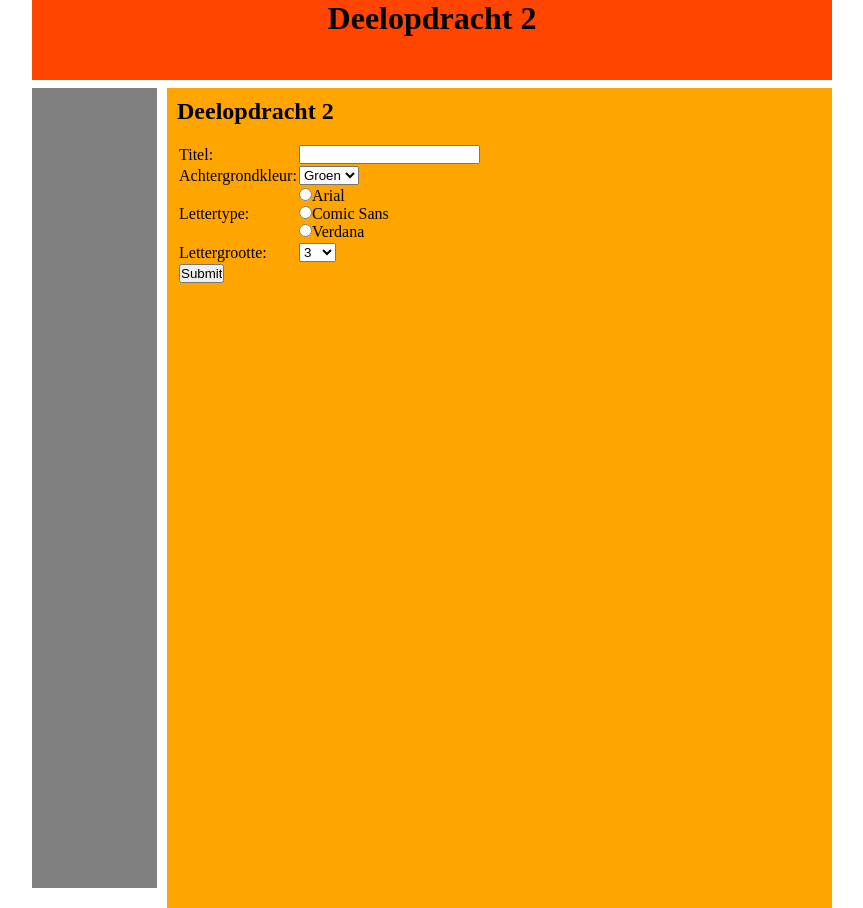
After one commit to PimV/Huiswerkopgaven, a PHP site: the page made by Weken/Week 1/Deelopdracht2.php in a window 1280 px wide. The commit adds this page. Shown: the whole page, without its empty margins (208-1071 px from the left). Run offline with PHP 8.4, Linux system fonts and the light colour scheme; the visitor is signed in with stand-in values (Sample User, id 1); data that the repository does not hold is empty.

Commit message:
deelopdracht2

```diff
--- a/CSSPortal.css
+++ b/CSSPortal.css
@@ -6,8 +6,7 @@
 #wrap {
     width:800px;
     height: 800px;
-    margin-right: 25%;
-    margin-left: 25%;
+    margin: auto;
 
 }
 
@@ -26,7 +25,6 @@
     overflow: visible;
     display: inline-block;
     height: 100%;
-
     text-align : center;
     background-color : grey;
 }
@@ -34,11 +32,15 @@
 
 #main{
     float: right;
-    padding-left: 10px;
-
-    width:655px;
+    padding: 10px;
+    width:645px;
     background-color: orange;
     height: 100%;
+}
+
+#formulier {
+    width: 100%;
+    clear: both;
 }
 
 ul {
@@ -55,10 +57,9 @@ a:link,a:visited {
     padding:4px;
     text-decoration:none;
     text-transform:uppercase;
-
 }
 a:hover,a:active
 {
-    margin: 5 0 5 0;
+
     background-color:#7A991A;
 }
--- /dev/null
+++ b/Weken/Week 1/Deelopdracht2.php
@@ -0,0 +1,91 @@
+
+<?php
+session_start();
+$weken = ($_SESSION['array']);
+?>
+<html>
+    <head>
+        <meta http-equiv="Content-Type" content="text/html; charset=UTF-8">
+        <title>Portal - Pim Verlangen - Deelopdracht 2</title>
+
+        <?php echo '<link rel="stylesheet" type="text/css" href="/HuiswerkOpgaven/CSSPortal.css"/>' ?>
+    </head>
+    <body>
+        <div id="wrap">
+            <div id="header">
+                <h1>Deelopdracht 2</h1>
+            </div>
+            <div id="navigation">
+                <?php
+                foreach ($weken as $waarde) {
+                    echo '<ul><a href="' . '/HuiswerkOpgaven/' . $waarde . '.php">' . $waarde . '</a></ul>';
+                }
+                ?>
+            </div>
+            <div id="main">
+                <h2 text-align="center">Deelopdracht 2</h2>
+                <br/>
+
+                <form action="Testpagina.php" method="post">
+                    <table>
+                        <tr>
+                            <td> Titel: </td>
+                            <td><input type="text" name="title"/> </td>
+                        </tr>
+                        <tr>
+                            <td> Achtergrondkleur:  </td>
+                            <td>
+                                <select name="kleur">
+                                    <option  value="green">Groen</option>
+                                    <option  value="red">Rood</option>
+                                    <option  value="blue">Blauw</option>
+                                    <option  value="yellow">Geel</option>
+                                </select>
+                            </td>
+                        </tr>
+                        <tr>
+                            <td>Lettertype: </td>
+                            <td>
+
+                                <input type="radio" name="font" value="Arial">Arial</input>
+                                <br/>
+                                <input type="radio" name="font" value="Comic Sans">Comic Sans</input>
+                                <br/>
+                                <input type="radio" name="font" value="Verdana">Verdana</input>
+
+
+
+                            </td>
+                        </tr>
+                        <tr>
+                            <td>Lettergrootte: </td>
+                            <td>
+                                <select name="size">
+                                    <option value="3">3</option>
+                                    <option  value="8">8</option>
+                                    <option value="12">12</option>
+                                    <option  value="20">20</option>
+                                </select>
+                            </td>
+                        </tr>
+                        <tr>
+                            <td>
+
+                                <?php
+
+
+                                ?>
+
+                                <input type="submit" name="Verzenden!"/>
+                            </td>
+                        </tr>
+
+                    </table>
+                </form>
+
+            </div>
+        </div>
+
+
+    </body>
+</html>
```
Also changed, not shown: Week 1.php (+19 -20 lines), Week 2.php (+2 -15 lines), Week 3.php (+7 -18 lines), Week 4.php (+6 -17 lines), Weken/Week 1/Testpagina.php (added, +26 -0 lines), index.php (+7 -9 lines).
